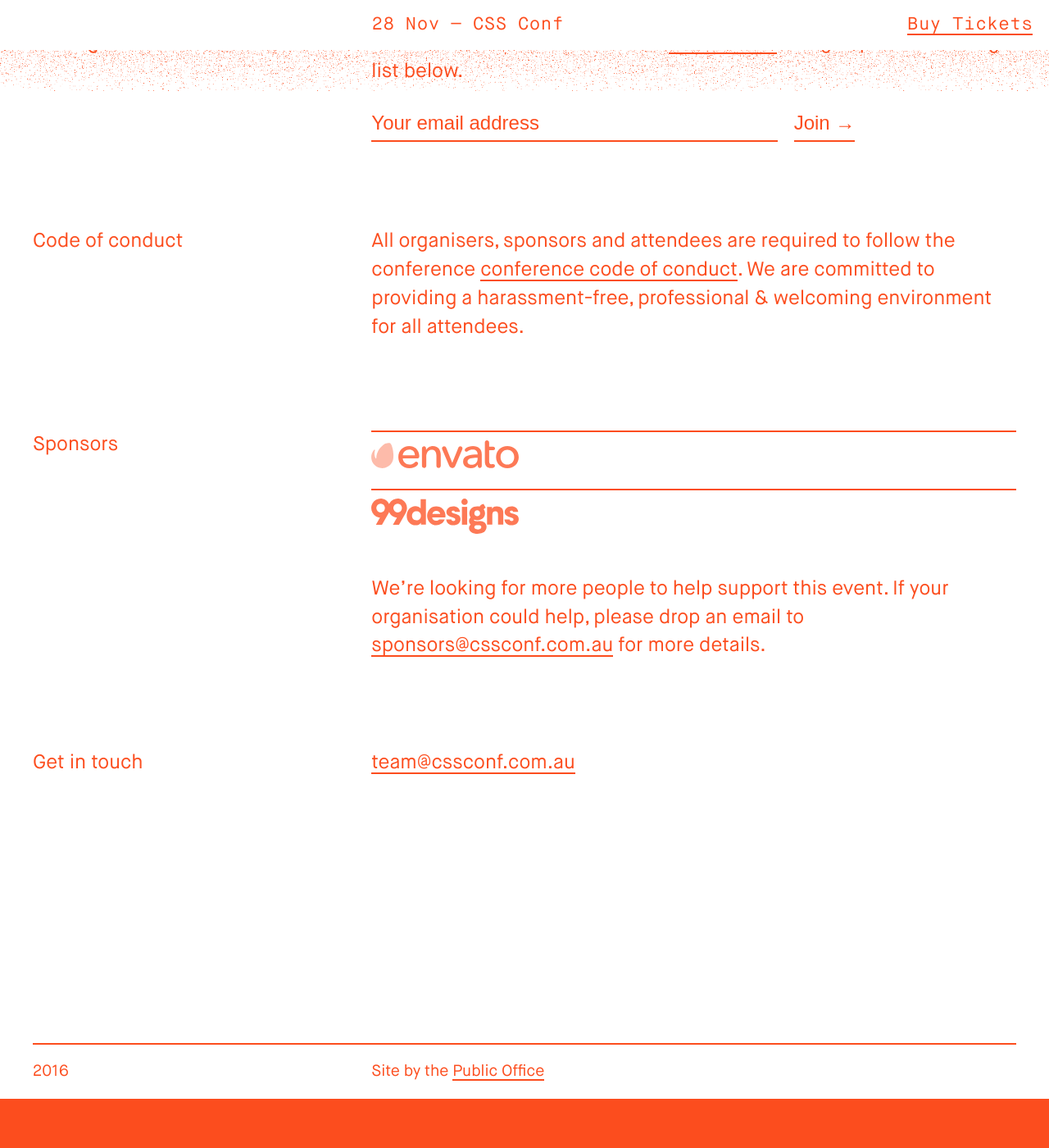
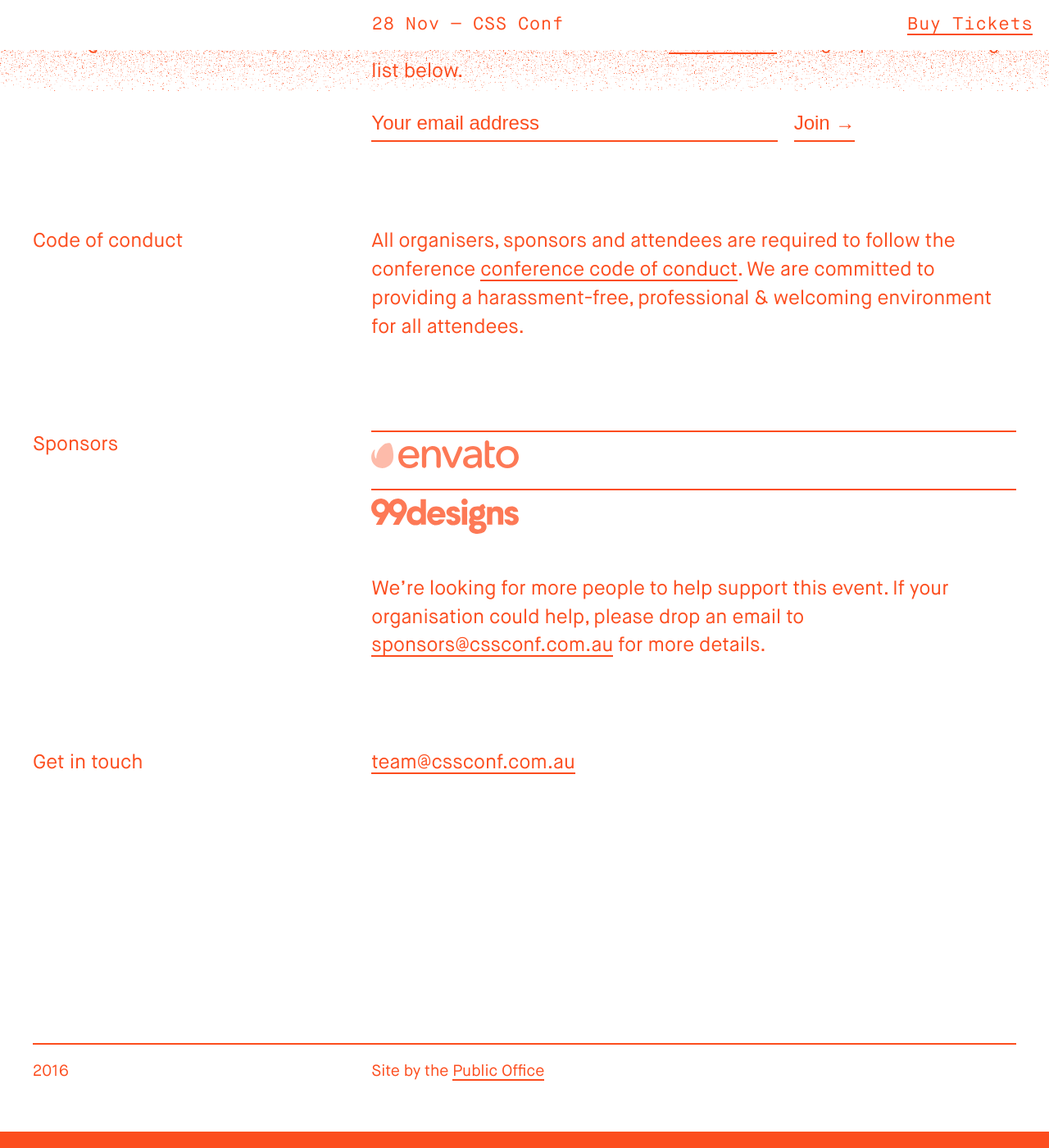
Before and after one commit to vsfest/2016.cssconf.com.au, a Jekyll site: the page built from index.html, in a window 1280 px wide and 1400 px high, scrolled down 1346 px. Shown: the whole window at 82% size. Built offline with Jekyll 4.4.1, drawn with Linux system fonts in a browser that asks for light colours.

Commit message:
Fix page alignment

```diff
--- a/_sass/_layout.scss
+++ b/_sass/_layout.scss
@@ -95,6 +95,7 @@
 }
 
 .content-wrapper {
+  margin-bottom: -12.5rem;
   margin-top: -12.5rem;
   position: relative;
   z-index: 1;
@@ -113,7 +114,9 @@
   &--footer {
     border-top: 2px solid;
     margin-top: 30rem;
+    margin-bottom: -12.5rem;
     font-size: 80%;
+    padding-bottom: 4rem;
   }
 }
 .title {
```
